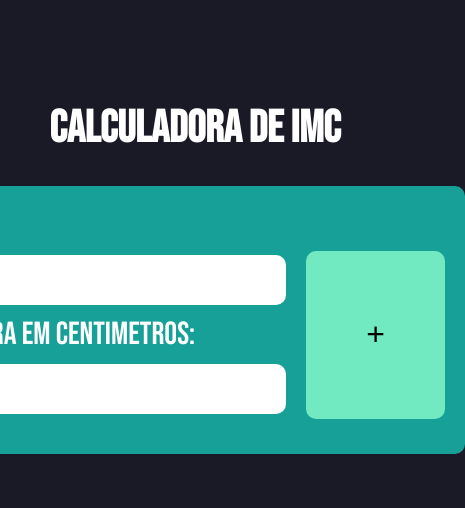
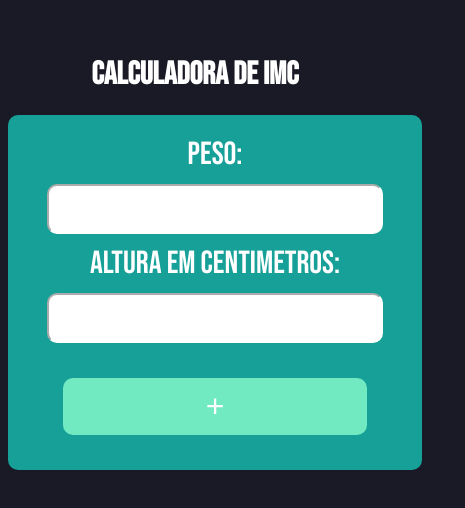
Before and after one commit to jrampo/calc-imc-react, a React (Vite) app: page / in a window 390 px wide. Shown: the part 168-676 px from the top of the page, 465 px wide, since content can reach past the window. Built offline with nearby package versions, Linux system fonts and the light colour scheme.

Commit message:
new layout + responsive

```diff
--- a/src/components/index.jsx
+++ b/src/components/index.jsx
@@ -21,7 +21,8 @@ const IMCCalculator = () => {
   return (
     <div>
       <h1>Calculadora de IMC</h1>
-      <form onSubmit={handleSubmit}>
+      <div>
+        <form className="card" onSubmit={handleSubmit}>
           <div>
             <div>
               <label>
@@ -49,7 +50,7 @@ const IMCCalculator = () => {
           <button type="submit">+</button>
         </form>
         {imc && (
-        <div>
+          <div className="IMCmargin">
             <h2>Seu IMC: {imc}</h2>
             <p className="imc">
               {imc < 18.5
@@ -68,6 +69,7 @@ const IMCCalculator = () => {
           </div>
         )}
       </div>
+    </div>
   );
 };
 
--- a/src/style/App.css
+++ b/src/style/App.css
@@ -13,14 +13,22 @@ body {
   height: 100vh;
 }
 
+.container {
+  display: flex;
+  flex-direction: column;
+  align-items: center;
+  justify-content: center;
+  height: 100%;
+}
+
 form {
   text-align: left;
   background-color: #17a098;
-
-  padding: 20px;
-  border-radius: 10px;
-  width: 500px;
+  width: 100%;
+  max-width: 500px;
   display: flex;
+  flex-direction: column;
+  margin-bottom: 20px;
 }
 
 form div {
@@ -34,11 +42,11 @@ label {
 }
 
 input {
-  width: 100%;
+  width: 90%;
   padding: 8px;
   box-sizing: border-box;
   border-radius: 10px;
-  border-color: transparent;
+  border-color: white;
   margin-top: 10px;
   height: 50px;
 }
@@ -49,28 +57,38 @@ button {
   border: none;
   cursor: pointer;
   border-radius: 10px;
-  margin: 45px 0 15px 20px;
+  margin: 15px 35px;
   font-size: xx-large;
+  color: white;
 }
 
 button:hover {
-  background-color: #1a1a26;
+  filter: brightness(0.6);
 }
 
-h2 {
-  margin-top: 20px;
+.card {
+  background-color: #17a098;
+  padding: 20px;
+  border-radius: 10px;
+  width: 100%;
+  max-width: 400px;
+  text-align: center;
+}
+
+.card h2 {
   font-size: 35px;
 }
 
-h1 {
-  font-size: 45px;
-}
-
-.imc {
+.card p {
   font-size: 20px;
 }
 
 .imc-img {
   width: 100%;
-  height: 100%;
+  height: auto;
+  max-width: 95%;
 }
+
+.IMCmargin {
+  margin-bottom: 40px;
+}
```
Lines whose indentation alone changed are shown as unchanged.
